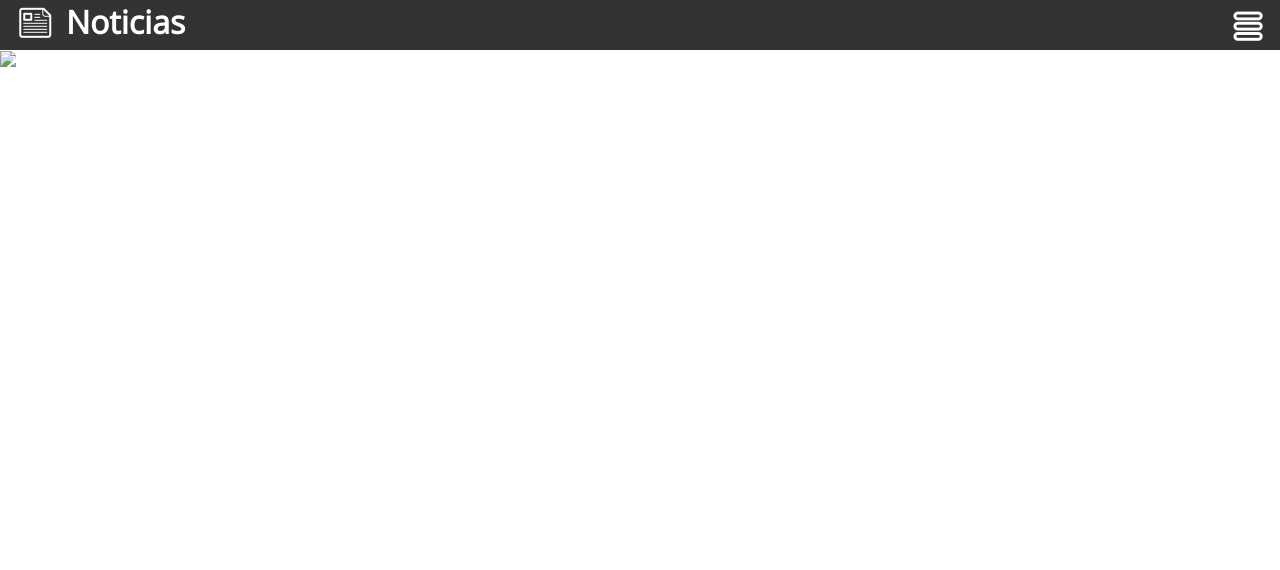
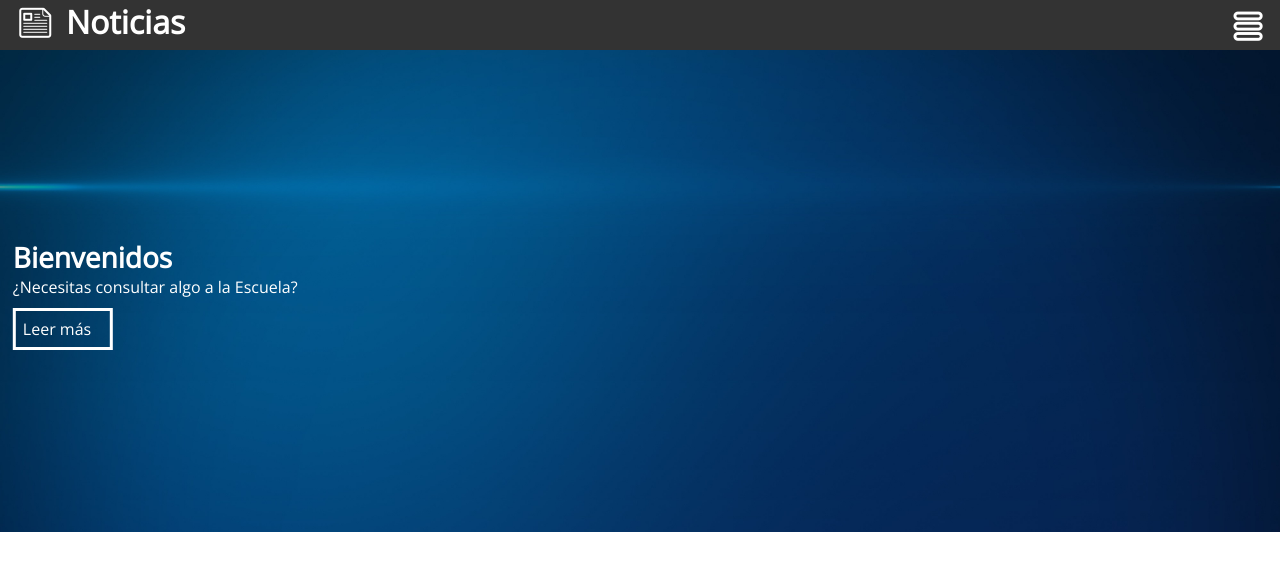
Before and after one commit to Kechuu/paginaComercial, a website: page public_html/index.html in a window 1280 px wide. Drawn offline with nearby package versions, Linux system fonts and the light colour scheme.

Commit message:
Fondo mejorado

```diff
--- a/nbproject/private/private.xml
+++ b/nbproject/private/private.xml
@@ -3,7 +3,7 @@
     <editor-bookmarks xmlns="http://www.netbeans.org/ns/editor-bookmarks/2" lastBookmarkId="0"/>
     <open-files xmlns="http://www.netbeans.org/ns/projectui-open-files/2">
         <group>
-            <file>file:/home/jesus/NetBeansProjects/paginaComercial/public_html/css/menu.css</file>
+            <file>file:/home/jesus/NetBeansProjects/paginaComercial/public_html/css/banner.css</file>
             <file>file:/home/jesus/NetBeansProjects/paginaComercial/public_html/index.html</file>
             <file>file:/home/jesus/NetBeansProjects/paginaComercial/public_html/css/estilos.css</file>
         </group>
--- a/public_html/css/banner.css
+++ b/public_html/css/banner.css
@@ -3,7 +3,7 @@
     position: relative;
 }
 
-#banner imagenes{
+#banner img{
     width: 100%;
     height: 100%;
 }
--- a/public_html/index.html
+++ b/public_html/index.html
@@ -31,7 +31,7 @@ and open the template in the editor.
 
         <main>
             <section id="banner">
-                <img src="imagenes/">
+                <img src="imagenes/escuelaFondo.jpg">
                 <div class="contenedor">
                     <h2>Bienvenidos</h2>
                     <p>¿Necesitas consultar algo a la Escuela?</p>
```
Also changed, not shown: public_html/imagenes/escuelaFondo.jpg (added).
